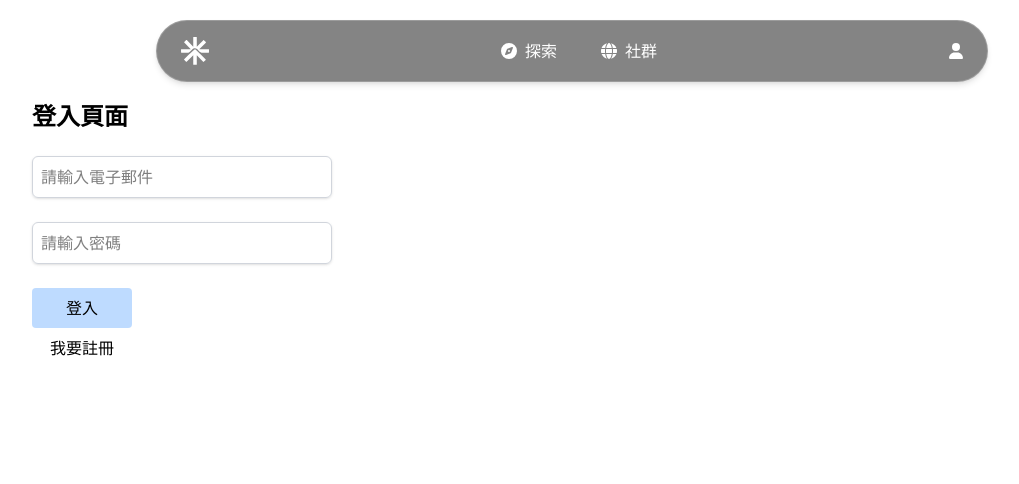
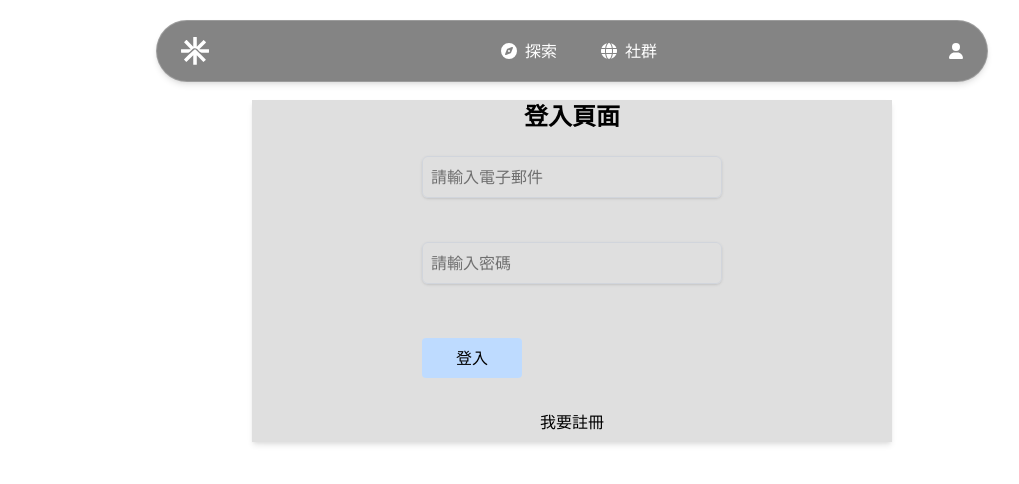
Before and after one commit to Tripfolio/TripfolioFrontEnd, a Vue app: page /login in a window 1280 px wide. Shown: the top 484 px of the page, without its empty margins (68-1087 px from the left). Built offline with nearby package versions, Linux system fonts and the light colour scheme; no server answers.

Commit message:
feat:make login css

```diff
--- a/src/views/LoginPage.vue
+++ b/src/views/LoginPage.vue
@@ -1,6 +1,6 @@
 <template>
-  <main class="pl-[100px] pt-[100px]">
-    <h1 class="text-2xl font-bold mb-6">登入頁面</h1>
+  <main class="solo-card-style mt-25 w-1/2 mx-auto">
+    <h1 class="text-2xl font-bold mb-6 text-center">登入頁面</h1>
 
     <div
       v-if="showError"
@@ -15,7 +15,11 @@
       </span>
     </div>
 
-    <form v-if="!isLoggedIn" @submit.prevent="login" class="space-y-6">
+    <form
+      v-if="!isLoggedIn"
+      @submit.prevent="login"
+      class="space-y-6 flex flex-col justify-center items-center"
+    >
       <div>
         <input
           v-model="email"
@@ -46,15 +50,12 @@
           登入
         </button>
       </div>
+      <RouterLink to="/signup">
+        <button class="text-black py-2 rounded transition hover:text-[#0d4a87]">
+          我要註冊
+        </button>
+      </RouterLink>
     </form>
-
-    <RouterLink to="/signup">
-      <button
-        class="w-[100px] text-black py-2 rounded transition hover:text-[#0d4a87]"
-      >
-        我要註冊
-      </button>
-    </RouterLink>
 
     <div v-if="isLoggedIn" class="mt-6">
       <p class="text-blue-600 font-semibold mb-4">您已登入</p>
--- a/src/views/MemberHub.vue
+++ b/src/views/MemberHub.vue
@@ -17,6 +17,8 @@
               @click.prevent="showMemberProfile = true"
               >編輯</a
             >
+            <hr />
+            <a class="text-gray" href="#" @click.prevent="goToLogin">登出</a>
           </div>
         </section>
 
@@ -148,6 +150,11 @@ const goToTravel = (id) =>
 
 const goToPost = (id) =>
   router.push({ path: "/community", query: { postId: id } });
+
+const goToLogin = () => {
+  localStorage.removeItem("token");
+  router.push("/login");
+};
 </script>
 
 <style scoped>
--- a/src/views/MemberProfile.vue
+++ b/src/views/MemberProfile.vue
@@ -1,5 +1,5 @@
 <template>
-  <div class="profile p-4 max-w-md mx-auto bg-amber-700">
+  <div class="solo-card-style rounded-2xl p-4 max-w-md mx-auto">
     <h2 class="text-xl font-bold mb-4">資料修改</h2>
 
     <div class="flex flex-col items-center mb-4">
```
